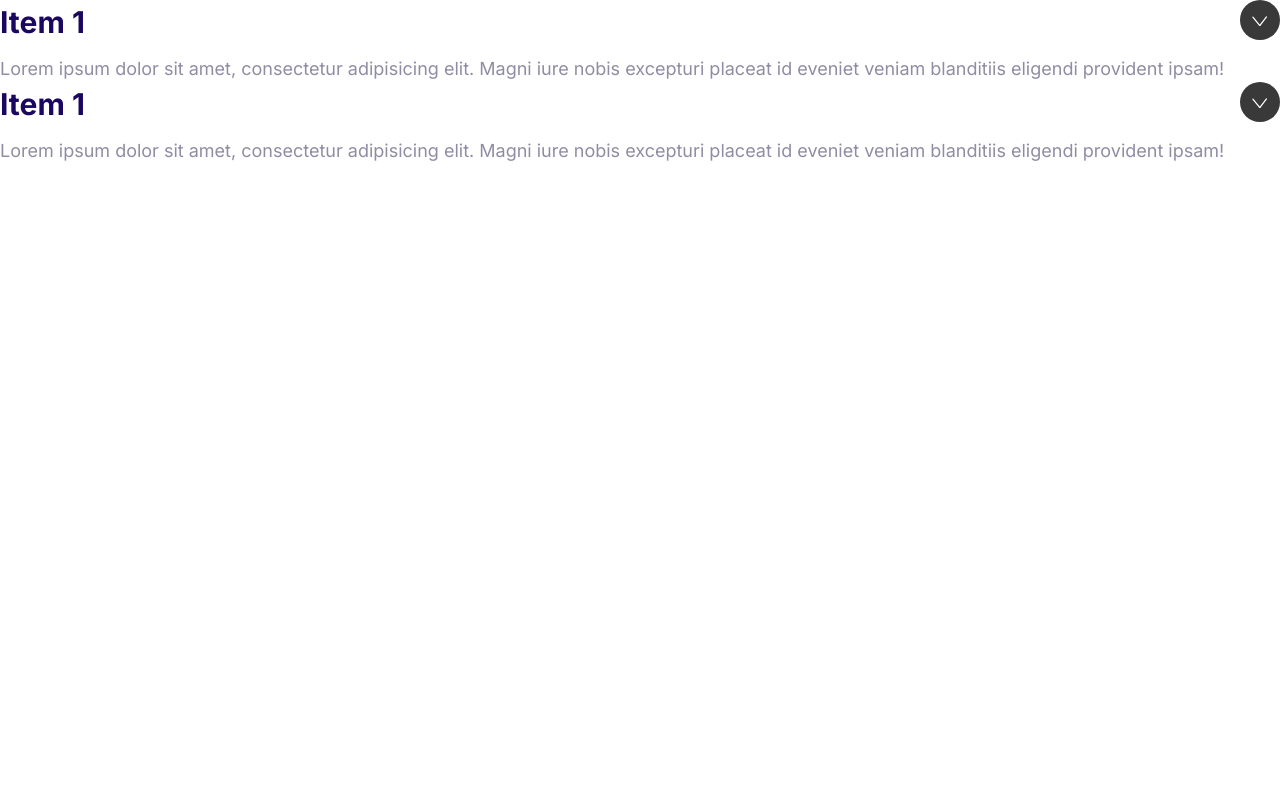
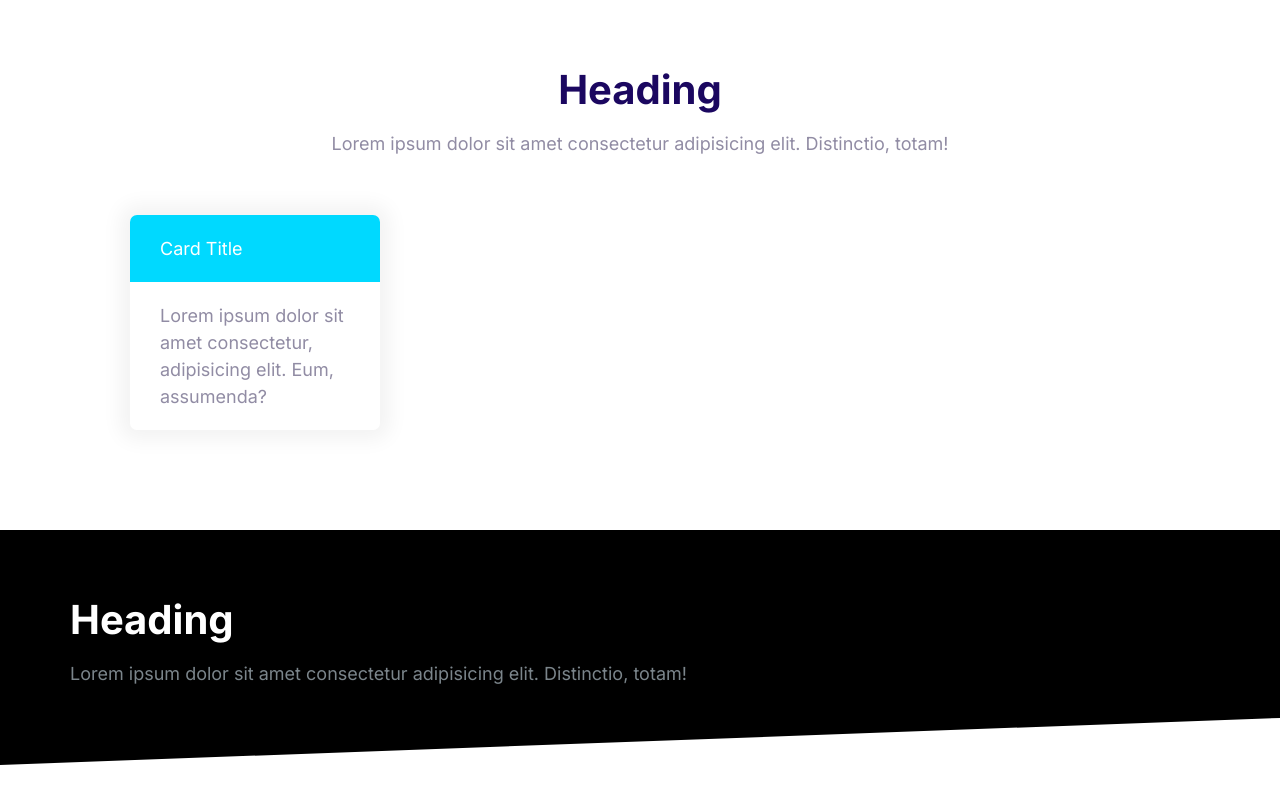
Before and after one commit to Jelon1211/scaling-octo-spork, a plain HTML site: page index.html in a window 1280 px wide. Drawn offline with Linux system fonts and the light colour scheme.

Commit message:
Build the blocks.

```diff
--- a/css/style.css
+++ b/css/style.css
@@ -539,3 +539,42 @@ a {
   max-height: 100vh;
   opacity: 1;
 }
+
+/* Blocks */
+.block {
+  --padding-vertical: 6rem;
+  padding: var(--padding-vertical) 2rem;
+}
+
+.block__header{
+  text-align: center;
+}
+
+.block__heading {
+  margin-top: 0;
+}
+
+.block--dark {
+  background: #000;
+  color: #7b858b;
+}
+
+.block--dark .block__heading {
+  color: #fff;
+}
+
+.block--skewed-right {
+  padding-bottom: calc(var(--padding-vertical) ) + 4rem);
+  clip-path: polygon(0% 0%, 100% 0%, 100% 100%, 0% 80%);
+}
+
+.block--skewed-left {
+  padding-bottom: calc(var(--padding-vertical) ) + 4rem);
+  clip-path: polygon(0% 0%, 100% 0%, 100% 80%, 0% 100%);
+}
+
+/* Anywhere */
+.container{
+  max-width: 1140px;
+  margin: 0 auto;
+}
--- a/index.html
+++ b/index.html
@@ -15,32 +15,33 @@
     <title>Document</title>
   </head>
   <body>
-    <div class="collapsible collapsible--expanded">
-      <header class="collapsible__header">
-        <h2 class="collapsible__heading">Item 1</h2>
-        <svg class="icon icon--white collapsible__chevron">
-          <use xlink:href="images/sprite.svg#chevron"></use>
-        </svg>
+    <section class="block container">
+      <header class="block__header">
+        <h2 class="block__heading">Heading</h2>
+        <p>
+          Lorem ipsum dolor sit amet consectetur adipisicing elit. Distinctio,
+          totam!
+        </p>
       </header>
-      <div class="collapsible__content">
-        Lorem ipsum dolor sit amet, consectetur adipisicing elit. Magni iure
-        nobis excepturi placeat id eveniet veniam blanditiis eligendi provident
-        ipsam!
+      <div style="width: 30%; padding: 4rem">
+        <div class="card card--secondary">
+          <header class="card__header">Card Title</header>
+          <div class="card__body">
+            Lorem ipsum dolor sit amet consectetur, adipisicing elit. Eum,
+            assumenda?
+          </div>
+        </div>
       </div>
-    </div>
-    <div class="collapsible collapsible--expanded">
-      <header class="collapsible__header">
-        <h2 class="collapsible__heading">Item 1</h2>
-        <svg class="icon icon--white collapsible__chevron">
-          <use xlink:href="images/sprite.svg#chevron"></use>
-        </svg>
-      </header>
-      <div class="collapsible__content">
-        Lorem ipsum dolor sit amet, consectetur adipisicing elit. Magni iure
-        nobis excepturi placeat id eveniet veniam blanditiis eligendi provident
-        ipsam!
+    </section>
+    <section class="block block--dark block--skewed-left">
+      <div class="container">
+        <h2 class="block__heading">Heading</h2>
+        <p>
+          Lorem ipsum dolor sit amet consectetur adipisicing elit. Distinctio,
+          totam!
+        </p>
       </div>
-    </div>
+    </section>
     <script src="js/main.js"></script>
   </body>
 </html>
```
Also changed, not shown: components/blocks.html (added, +27 -0 lines), components/cards.html (added, +8 -0 lines).
